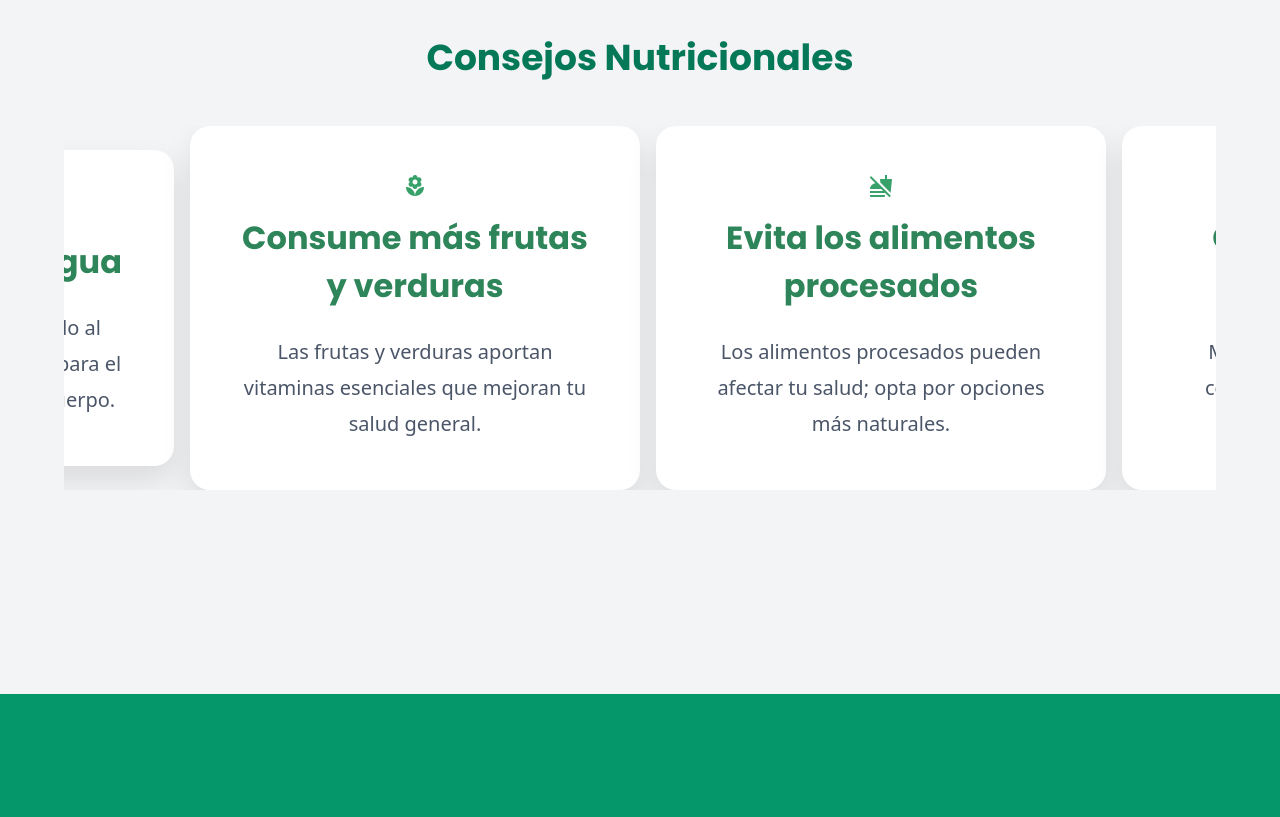
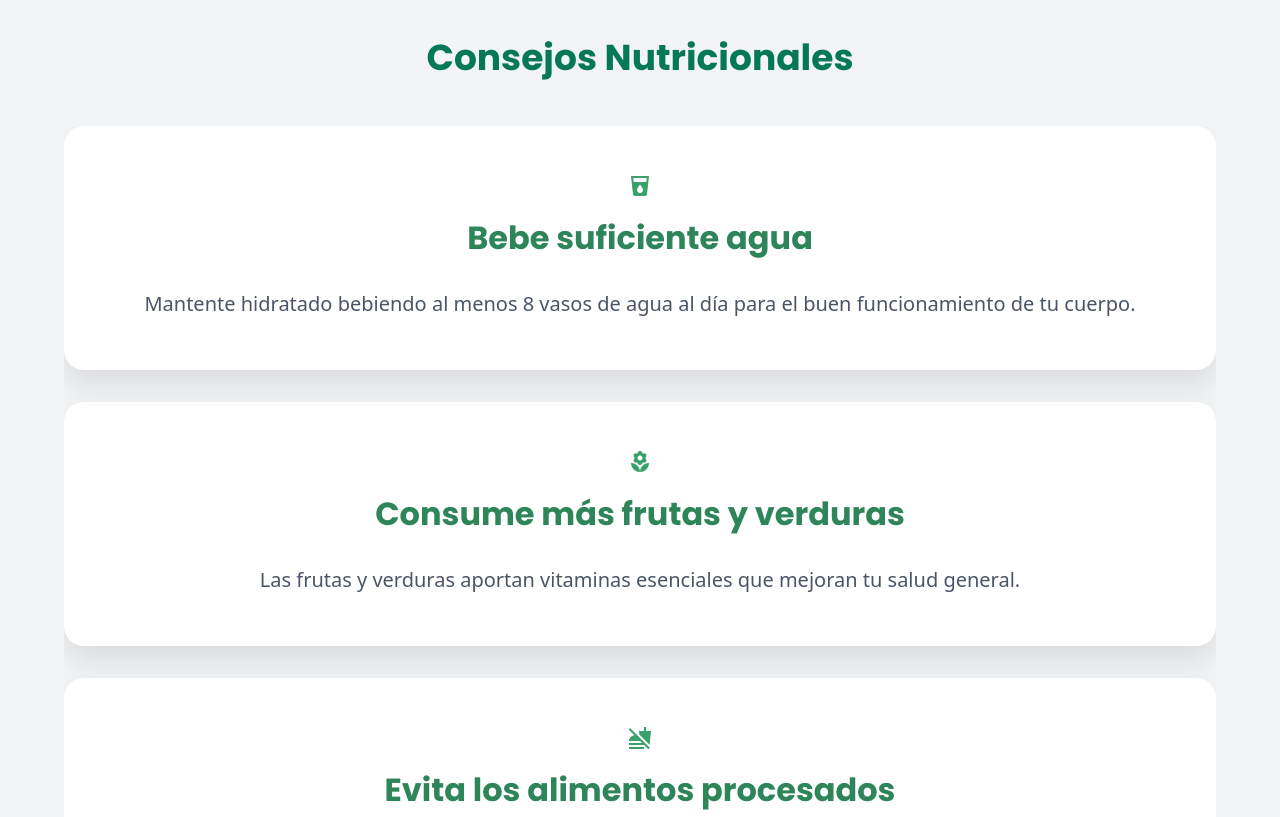
Before and after one commit to jho-exe/nutricionistaMarcelaGonzalez, a website: page index.html in a window 1280 px wide. Shown: the part 4220-5037 px from the top of the page. Drawn offline with nearby package versions, Linux system fonts and the light colour scheme.

Commit message:
se ajusta seccion consejos

```diff
--- a/public/src/css/styles.css
+++ b/public/src/css/styles.css
@@ -234,16 +234,17 @@ img {
   overflow: hidden;
   position: relative;
   padding: 4rem 0; /* Incrementa el padding para hacer la sección más alta */
-  height: 90vh; /* Ocupará toda la altura de la ventana para mayor impacto visual */
+  height: auto; /* Ocupará toda la altura de la ventana para mayor impacto visual */
 }
 
 /* Contenedor del carrusel */
 #consejos-slider {
   display: flex;
   gap: 3rem; /* Espaciado mayor entre los elementos */
-  transition: transform 0.3s ease-in-out;
-  height: 100%; /* El contenedor de los consejos ocupará toda la sección */
-  align-items: center; /* Alinea verticalmente los elementos del carrusel */
+  overflow-x: auto; /* Permitir desplazamiento horizontal en pantallas pequeñas */
+  scroll-behavior: smooth;
+  height: auto; /* Deja que crezca automáticamente */
+  align-items: center;
 }
 
 /* Estilo del ícono en los consejos */
@@ -318,11 +319,13 @@ img {
   }
 
   #consejos-slider {
-    gap: 1rem;
+    flex-direction: column; /* Cambiar a columna en lugar de fila */
+    gap: 2rem; /* Disminuir el espaciado entre elementos */
   }
 
   .consejo-item {
-    min-width: 400px;
+    min-width: 100%; /* Asegurarse de que los ítems ocupen el ancho completo */
+    max-width: 100%; /* Asegurarse de que no se corten */
   }
 
   /* Menú móvil desplegable (posición fija) */
@@ -359,6 +362,7 @@ img {
     color: #ffffff;
   }
 
+
 }
 
 /* Puntos de paginación (si son necesarios) */
```
